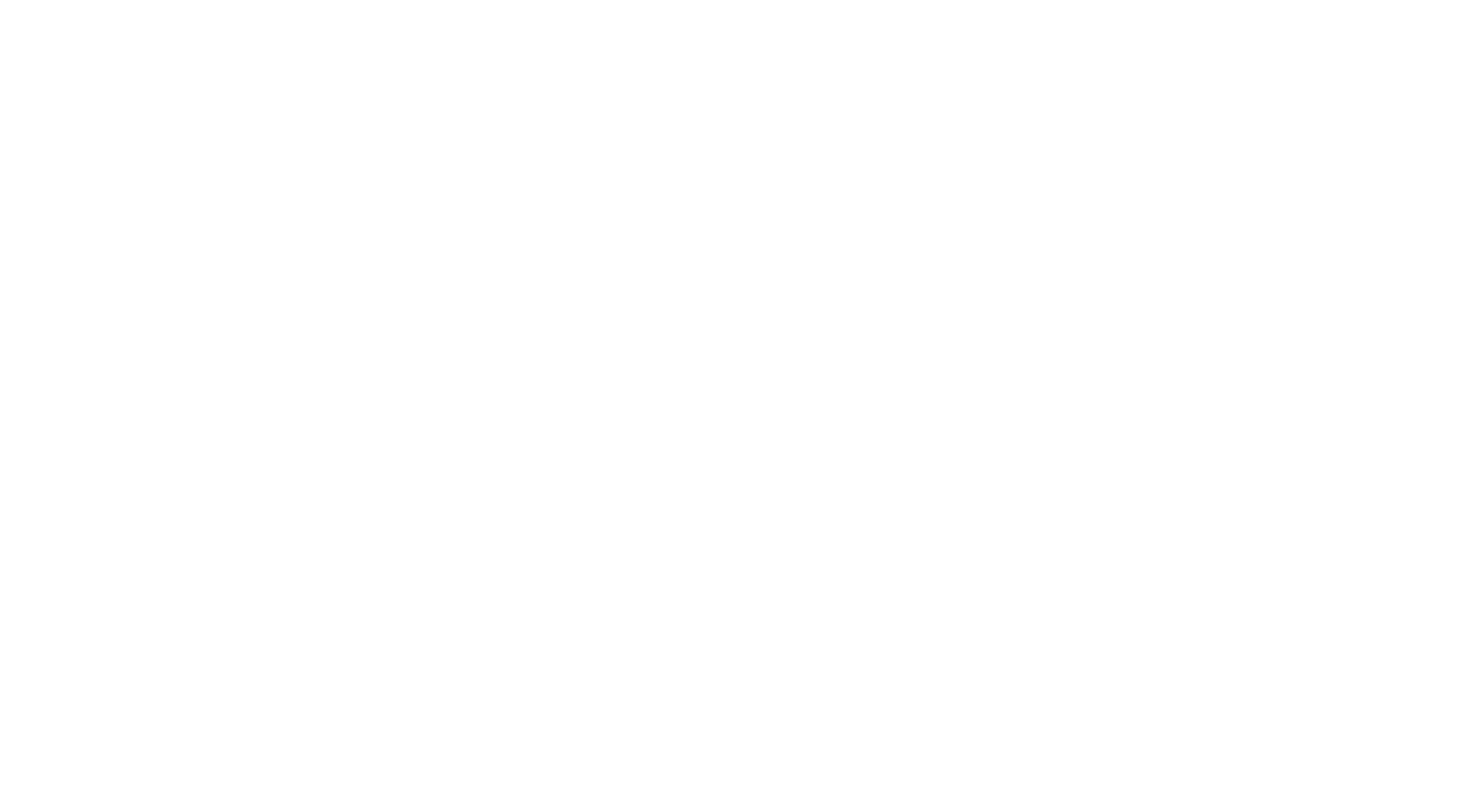
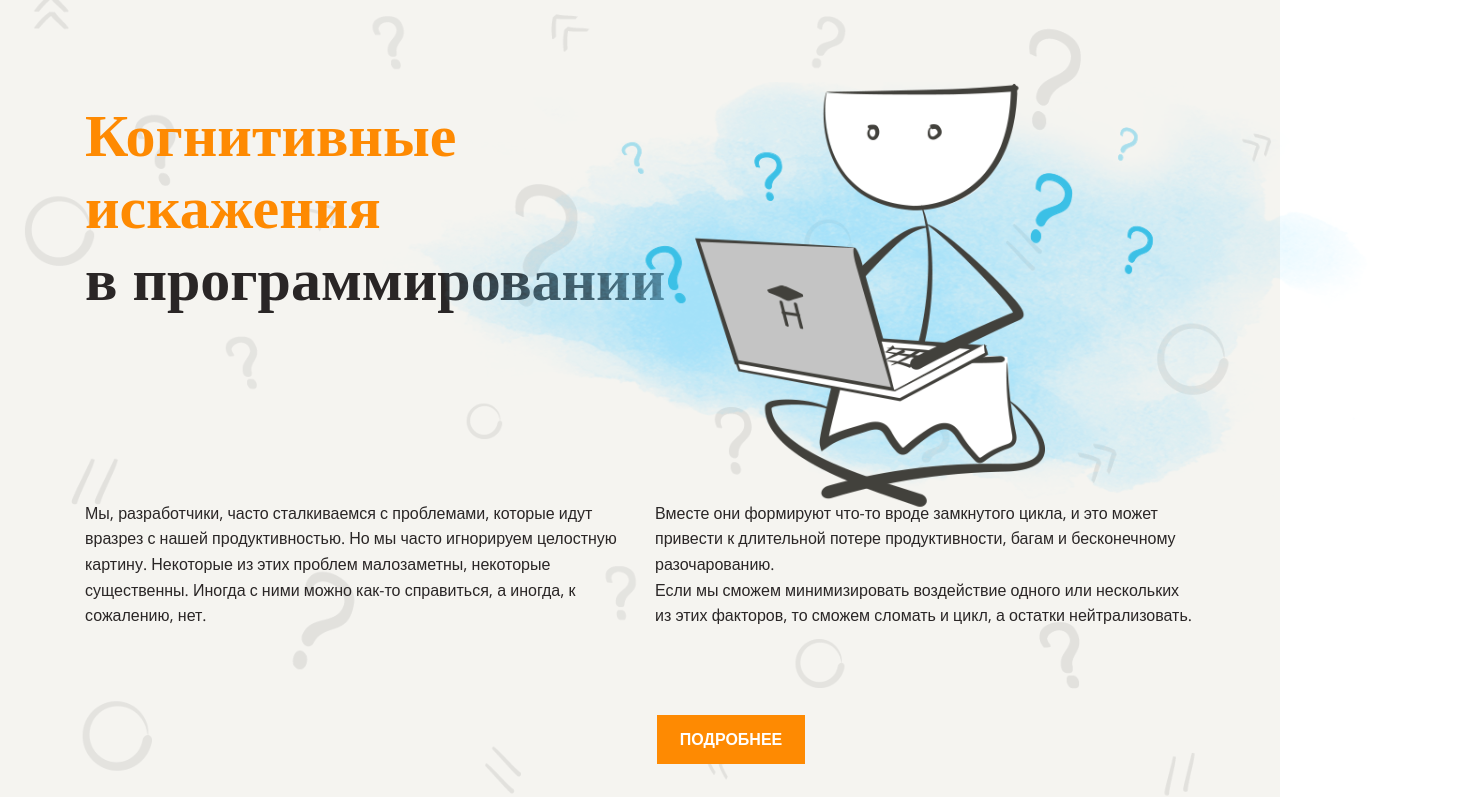
Before and after one commit to yavictor/layout-designer-project-lvl1, a website: page src/index.html in a window 1280 px wide. Shown: the top 797 px of the page, 1465 px wide, since content can reach past the window. Drawn offline with nearby package versions, Linux system fonts and the light colour scheme; a web font is replaced by a local one.

Commit message:
Header layout

```diff
--- a/src/index.html
+++ b/src/index.html
@@ -10,13 +10,25 @@
 </head>
 <body>
   <header class="header">
+    <div class="container">
+      <h2 class="title"><span class="orange">Когнитивные<br>
+        искажения</span><br>
+        в программировании</h2>
+     <img class="toto-image" src="images/main.png" alt="toto coding">
+     <article class="columns-2">
+      <p>Мы, разработчики, часто сталкиваемся с проблемами, которые идут вразрез с нашей продуктивностью. Но мы часто игнорируем целостную картину. Некоторые из этих проблем малозаметны, некоторые существенны. Иногда с ними можно как-то справиться, а иногда, к сожалению, нет.</p>
+      <p>Вместе они формируют что-то вроде замкнутого цикла, и это может привести к длительной потере продуктивности, багам и бесконечному разочарованию.<br>
+      Если мы сможем минимизировать воздействие одного или нескольких из этих факторов, то сможем сломать и цикл, а остатки нейтрализовать.</p>
+     </article>
 
+    <a href="#navigation" class="button">ПОДРОБНЕЕ</a>
+    </div>
   </header>
   <main>
     <section class="video">
 
     </section>
-    <section class="navigation">
+    <section class="navigation" id="navigation">
 
     </section>
     <section class="ikea-effect">
--- a/src/styles/style.css
+++ b/src/styles/style.css
@@ -6,9 +6,9 @@
 
 body {
   box-sizing: border-box;
-  width: 100vw;
-  height: 100vh;
-  margin: 0;
+  /* width: 100vw;
+  height: 100vh; */
+  margin: 0 auto;
 
   color: #2a2626;
   font: 16px/1.6 'Open Sans', sans-serif;
@@ -37,3 +37,76 @@ section {
   margin: 0 auto;
   padding: 100px 0;
 }
+
+.header {
+  background-color: #F5F4F0;
+  height: 914px;
+  padding-top: 50px;
+}
+
+.header .container {
+  max-width: 1110px;
+  height: 914px;
+  margin: 0 auto;
+  position: relative;
+}
+
+.header::before {
+  content: "";
+  background: url('../images/background.png') center center/cover no-repeat;
+  opacity: 0.1;
+  position: absolute;
+  left: 0;
+  right: 0;
+  top: 0;
+  bottom: 0;
+}
+
+.header .title {
+  margin-bottom: 185px;
+  font-family: Neucha;
+}
+
+.header .title > .orange {
+  color: #FE8A02;
+}
+
+.columns-2 {
+  column-count: 2;
+  column-width: 540px;
+  column-gap: 30px;
+  height: auto;
+  text-align: start;
+}
+
+.columns-2 p {
+  margin: 0;
+
+}
+
+.toto-image {
+  position: absolute;
+  height: 525px;
+  top: -78px;
+  right: -270px;
+}
+
+.button {
+  width: 148px;
+  height: 49px;
+
+  position: absolute;
+  bottom: 250px;
+  right: 390px;
+  background-color: #FE8A02;
+  border: none;
+  /* padding: 12px 24px; */
+  text-align: center;
+  text-decoration: none;
+  color: #FFFFFF;
+  font-size: 16px;
+  font-weight: bold;
+  line-height: 3;
+  cursor: pointer;
+
+}
```
